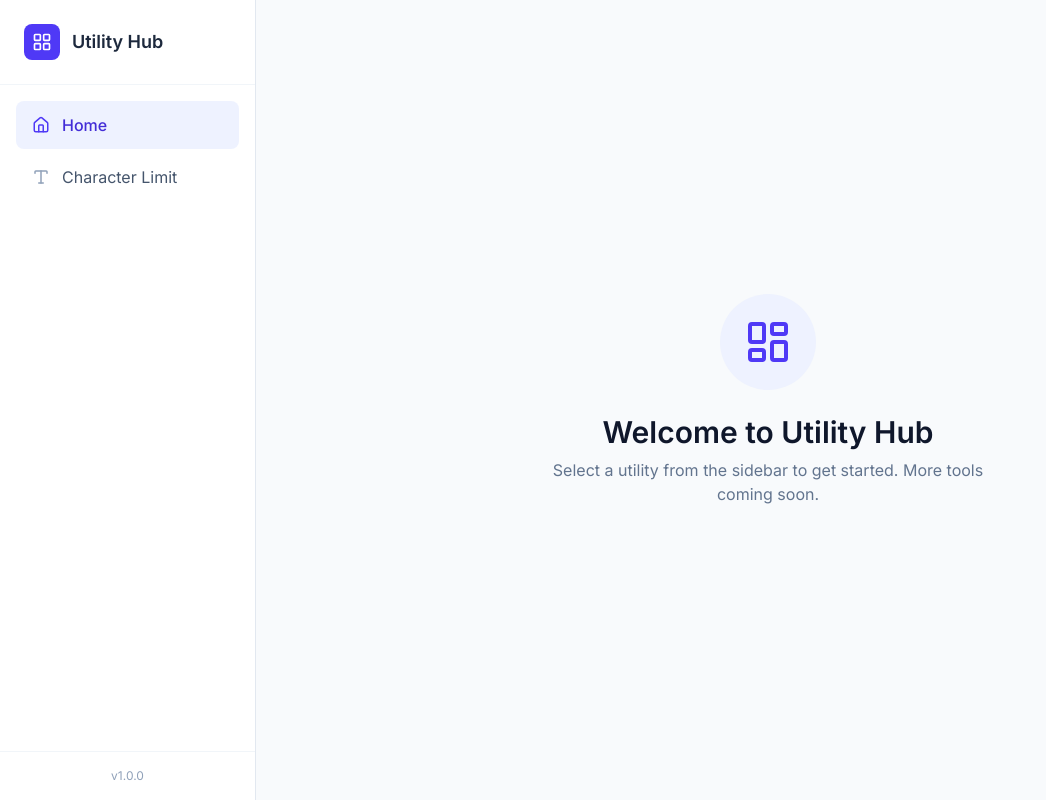
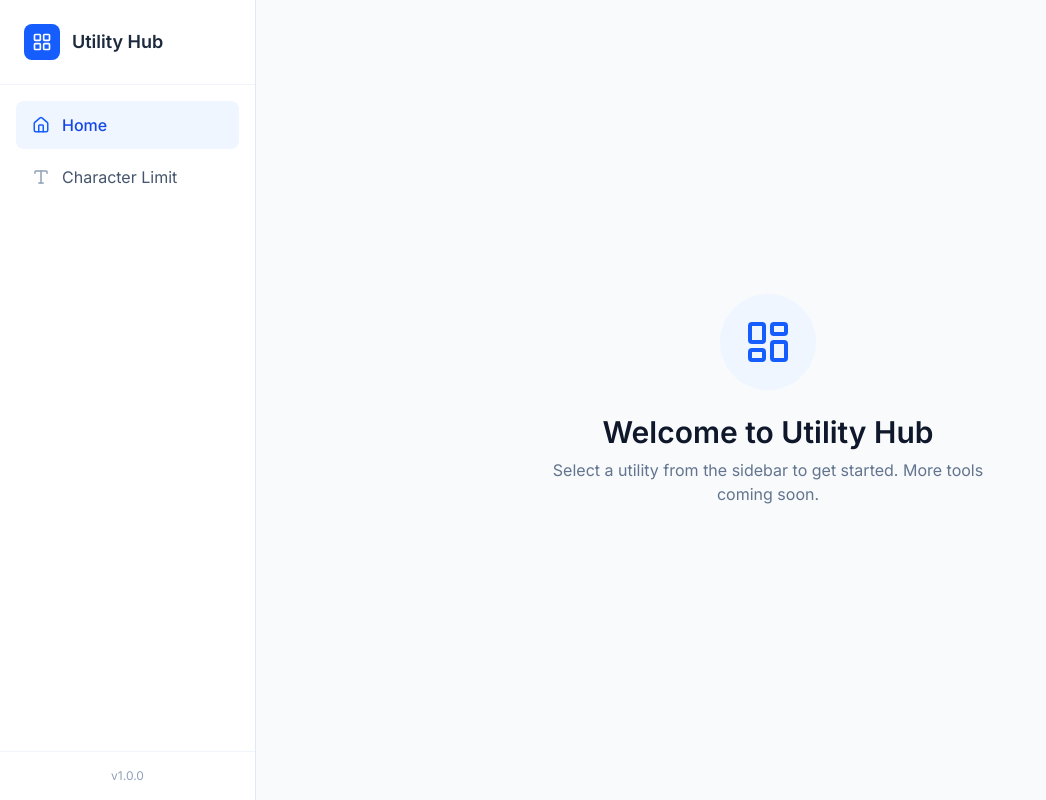
Before and after one commit to joyalsiby/utility-hub-by-joyal, a React (Vite) app: page / in a window 1280 px wide. Shown: the whole page, without its empty margins (0-1046 px from the left). Built offline with nearby package versions, Linux system fonts and the light colour scheme.

Commit message:
feat: Update branding colors to blue
Refactor UI elements to use a consistent blue color scheme instead of indigo. This includes the application logo, sidebar navigation, and character limit checker progress indicator.

```diff
--- a/src/App.tsx
+++ b/src/App.tsx
@@ -9,8 +9,8 @@ import CharacterLimitCheck from './components/CharacterLimitCheck';
 
 const Home = () => (
   <div className="flex flex-col items-center justify-center h-full text-center space-y-6">
-    <div className="bg-indigo-50 p-6 rounded-full">
-      <svg xmlns="http://www.w3.org/2000/svg" width="48" height="48" viewBox="0 0 24 24" fill="none" stroke="currentColor" strokeWidth="2" strokeLinecap="round" strokeLinejoin="round" className="text-indigo-600">
+    <div className="bg-blue-50 p-6 rounded-full">
+      <svg xmlns="http://www.w3.org/2000/svg" width="48" height="48" viewBox="0 0 24 24" fill="none" stroke="currentColor" strokeWidth="2" strokeLinecap="round" strokeLinejoin="round" className="text-blue-600">
         <rect width="7" height="9" x="3" y="3" rx="1" />
         <rect width="7" height="5" x="14" y="3" rx="1" />
         <rect width="7" height="9" x="14" y="12" rx="1" />
--- a/src/components/CharacterLimitCheck.tsx
+++ b/src/components/CharacterLimitCheck.tsx
@@ -17,9 +17,9 @@ const TextField = ({ limit, label, height = "h-32", placeholder }: TextFieldProp
   const percentage = Math.min((count / limit) * 100, 100);
 
   // Clean, functional colors
-  let progressColor = "bg-emerald-500";
-  let ringColor = "focus:ring-emerald-500/20";
-  let borderColor = "focus:border-emerald-500";
+  let progressColor = "bg-blue-600";
+  let ringColor = "focus:ring-blue-600/20";
+  let borderColor = "focus:border-blue-600";
 
   if (isExceeded) {
     progressColor = "bg-red-500";
@@ -77,7 +77,7 @@ const TextField = ({ limit, label, height = "h-32", placeholder }: TextFieldProp
       </div>
 
       {/* Progress Bar */}
-      <div className="w-full h-1.5 bg-slate-100 rounded-full overflow-hidden mt-2">
+      <div className="w-full h-1.5 bg-slate-100 rounded-full overflow-hidden mt-1">
         <motion.div
           className={`h-full ${progressColor} rounded-full`}
           initial={{ width: 0 }}
--- a/src/components/Sidebar.tsx
+++ b/src/components/Sidebar.tsx
@@ -14,7 +14,7 @@ const Sidebar = () => {
   return (
     <div className="w-64 bg-white border-r border-slate-200 h-screen flex flex-col fixed left-0 top-0">
       <div className="p-6 border-b border-slate-100 flex items-center gap-3">
-        <div className="bg-indigo-600 p-2 rounded-lg">
+        <div className="bg-blue-600 p-2 rounded-lg">
           <LayoutGrid className="text-white w-5 h-5" />
         </div>
         <span className="font-semibold text-slate-800 text-lg">Utility Hub</span>
@@ -31,11 +31,11 @@ const Sidebar = () => {
               to={item.path}
               className={`flex items-center gap-3 px-4 py-3 rounded-lg transition-all duration-200 ${
                 active
-                  ? 'bg-indigo-50 text-indigo-700 font-medium'
+                  ? 'bg-blue-50 text-blue-700 font-medium'
                   : 'text-slate-600 hover:bg-slate-50 hover:text-slate-900'
               }`}
             >
-              <Icon size={18} className={active ? 'text-indigo-600' : 'text-slate-400'} />
+              <Icon size={18} className={active ? 'text-blue-600' : 'text-slate-400'} />
               <span>{item.label}</span>
             </Link>
           );
```
